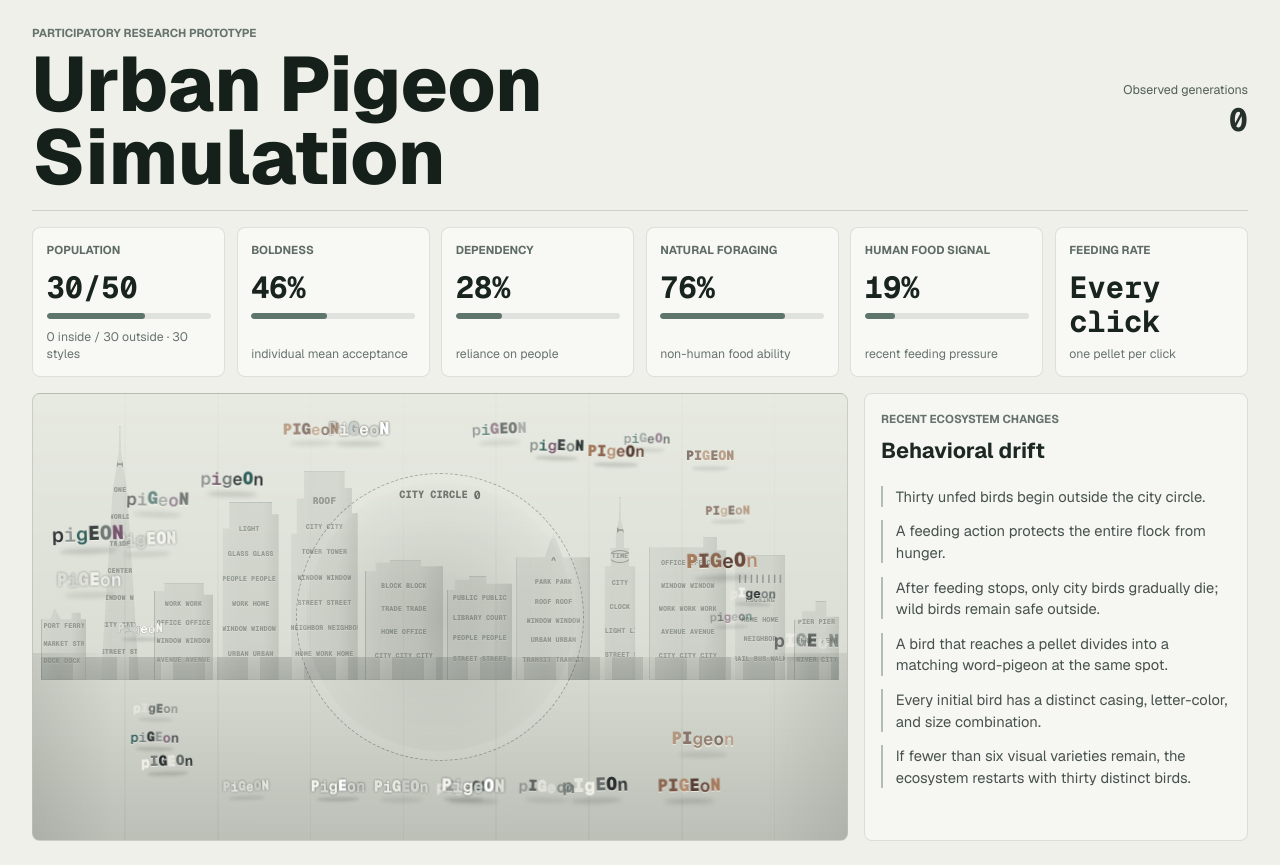
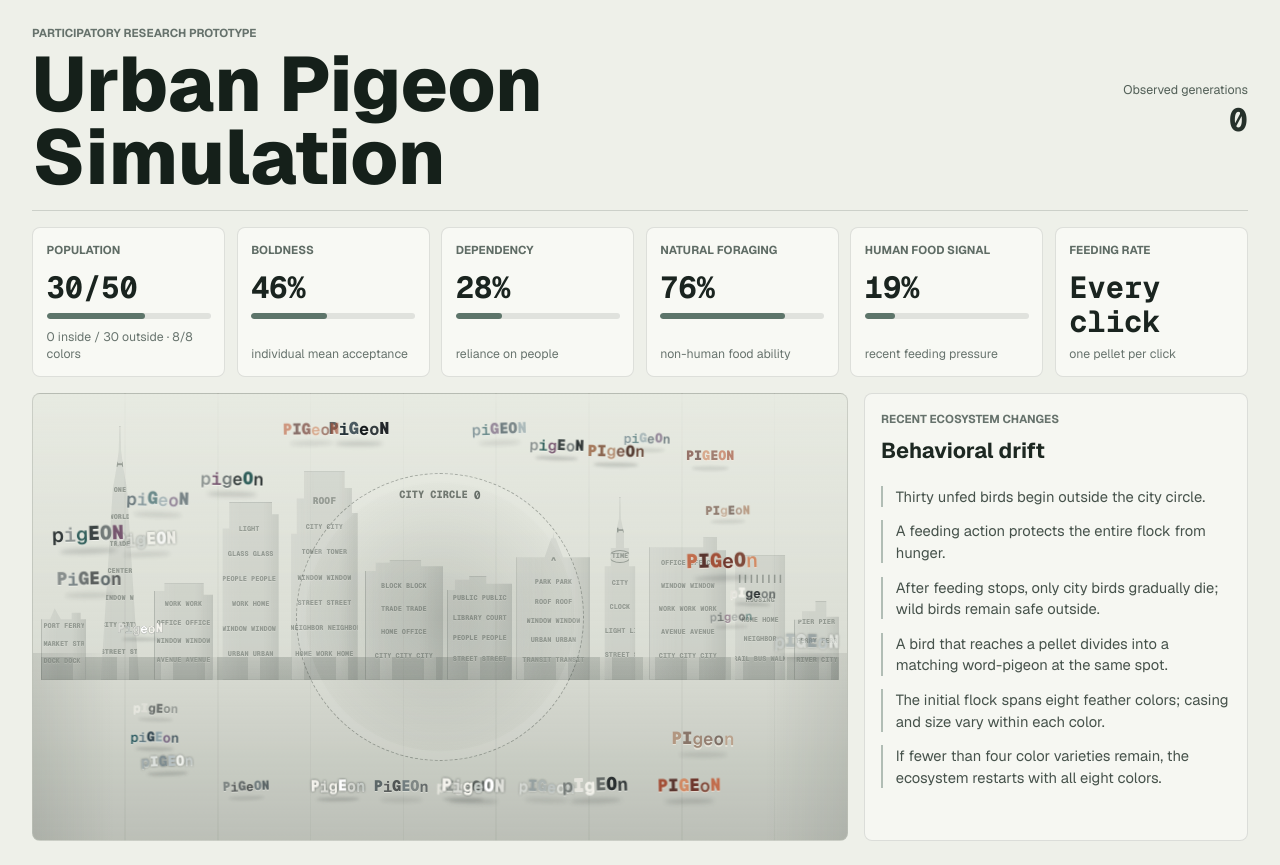
Before and after one commit to Ketian-LI/urban-wildlife-simulation, a Next.js app: page / in a window 1280 px wide. Built offline with nearby package versions, Linux system fonts and the light colour scheme.

Commit message:
Classify pigeon diversity by eight colors

```diff
--- a/app/globals.css
+++ b/app/globals.css
@@ -500,6 +500,22 @@ h2 {
   text-shadow: 0 1px 0 rgba(255, 247, 236, 0.72);
 }
 
+.pigeon-word-blue-grey .pigeon-word-label {
+  text-shadow: 0 1px 0 rgba(228, 238, 239, 0.5);
+}
+
+.pigeon-word-charcoal .pigeon-word-label {
+  font-weight: 680;
+}
+
+.pigeon-word-silver .pigeon-word-label {
+  filter: drop-shadow(0 0 1px rgba(44, 50, 47, 0.55));
+}
+
+.pigeon-word-rust .pigeon-word-label {
+  text-shadow: 0 1px 0 rgba(255, 236, 224, 0.58);
+}
+
 .pigeon-word-claiming {
   z-index: 7;
 }
--- a/app/simulation.tsx
+++ b/app/simulation.tsx
@@ -2,17 +2,26 @@
 
 import { useEffect, useMemo, useRef, useState } from "react";
 
-const STORAGE_KEY = "urban-pigeon-collective-v4";
+const STORAGE_KEY = "urban-pigeon-collective-v5";
 const INITIAL_PIGEONS = 30;
 const MAX_PIGEONS = 50;
-const MIN_STYLE_VARIETIES = 6;
+const TOTAL_COLOR_VARIETIES = 8;
+const MIN_COLOR_VARIETIES = 4;
 const GENERATION_SECONDS = 12;
 const HUNGER_INTERVAL_SECONDS = 1;
 const FEEDING_SAFETY_MS = 5000;
 const SPLIT_ANIMATION_MS = 1800;
 const CITY_FOOD_DETECTION_RADIUS = 24;
 
-type Plumage = "grey" | "white" | "spotted" | "brown";
+type Plumage =
+  | "grey"
+  | "white"
+  | "spotted"
+  | "brown"
+  | "blue-grey"
+  | "charcoal"
+  | "silver"
+  | "rust";
 
 type PigeonAgent = {
   id: number;
@@ -78,17 +87,30 @@ const initialEvents = [
   "A feeding action protects the entire flock from hunger.",
   "After feeding stops, only city birds gradually die; wild birds remain safe outside.",
   "A bird that reaches a pellet divides into a matching word-pigeon at the same spot.",
-  "Every initial bird has a distinct casing, letter-color, and size combination.",
-  "If fewer than six visual varieties remain, the ecosystem restarts with thirty distinct birds.",
+  "The initial flock spans eight feather colors; casing and size vary within each color.",
+  "If fewer than four color varieties remain, the ecosystem restarts with all eight colors.",
 ];
 
 const pigeonLetters = "pigeon";
-const plumageOrder: Plumage[] = ["grey", "white", "spotted", "brown"];
+const plumageOrder: Plumage[] = [
+  "grey",
+  "white",
+  "spotted",
+  "brown",
+  "blue-grey",
+  "charcoal",
+  "silver",
+  "rust",
+];
 const featherPalettes: Record<Plumage, string[]> = {
   grey: ["#303737", "#727a79", "#315f5b", "#76566f", "#8d9492", "#3d4544"],
   white: ["#f8f7f0", "#dedfd9", "#f3f2ec", "#c9cfca", "#ffffff", "#d9dbd5"],
   spotted: ["#363c3c", "#f1f0e9", "#777d7a", "#292f30", "#e4e3dc", "#666c69"],
   brown: ["#563e34", "#8b6650", "#a57a5d", "#67483a", "#b18b6f", "#755445"],
+  "blue-grey": ["#334650", "#5f7780", "#2f5d62", "#6f5a78", "#8ea2a8", "#43545c"],
+  charcoal: ["#161b1d", "#343c3f", "#26343a", "#4a5960", "#23272a", "#5c6466"],
+  silver: ["#c5ccca", "#9ea9aa", "#dce0dc", "#7e8c90", "#b6c0c2", "#eef0eb"],
+  rust: ["#6e362c", "#a14f38", "#c16d4d", "#7f4a3b", "#d18a64", "#59352f"],
 };
 
 function clamp(value: number, min: number, max: number) {
@@ -121,8 +143,8 @@ function pigeonStyleSignature(
   ].join(":");
 }
 
-function pigeonStyleVarietyCount(pigeons: PigeonAgent[]) {
-  return new Set(pigeons.map(pigeonStyleSignature)).size;
+function pigeonColorVarietyCount(pigeons: PigeonAgent[]) {
+  return new Set(pigeons.map((pigeon) => pigeon.plumage)).size;
 }
 
 function pigeonLetterPalette(
@@ -235,18 +257,18 @@ function makeInitialState(now = Date.now()): EcosystemState {
   };
 }
 
-function restartIfStyleVarietyTooLow(
+function restartIfColorVarietyTooLow(
   state: EcosystemState,
   now = Date.now(),
 ) {
-  const varietyCount = pigeonStyleVarietyCount(state.pigeons);
-  if (varietyCount >= MIN_STYLE_VARIETIES) {
+  const colorVarietyCount = pigeonColorVarietyCount(state.pigeons);
+  if (colorVarietyCount >= MIN_COLOR_VARIETIES) {
     return state;
   }
 
   const restarted = makeInitialState(now);
   restarted.events = [
-    `Style diversity fell to ${varietyCount}; the ecosystem restarted with ${INITIAL_PIGEONS} distinct birds.`,
+    `Color diversity fell to ${colorVarietyCount}; the ecosystem restarted with ${INITIAL_PIGEONS} birds spanning all ${TOTAL_COLOR_VARIETIES} colors.`,
     ...initialEvents,
   ].slice(0, 6);
   return restarted;
@@ -364,7 +386,7 @@ function applyHungerDeaths(
 }
 
 function advanceState(current: EcosystemState, now = Date.now()): EcosystemState {
-  const diversityChecked = restartIfStyleVarietyTooLow(current, now);
+  const diversityChecked = restartIfColorVarietyTooLow(current, now);
   if (diversityChecked !== current) {
     return diversityChecked;
   }
@@ -444,7 +466,7 @@ function advanceState(current: EcosystemState, now = Date.now()): EcosystemState
   }
 
   next.lastUpdated = now;
-  return restartIfStyleVarietyTooLow(next, now);
+  return restartIfColorVarietyTooLow(next, now);
 }
 
 function loadState() {
@@ -649,7 +671,7 @@ function feedPigeonState(
     );
   }
 
-  return restartIfStyleVarietyTooLow(next, bornAt);
+  return restartIfColorVarietyTooLow(next, bornAt);
 }
 
 function rejectFoodState(
@@ -680,7 +702,7 @@ function rejectFoodState(
 function metricDetails(state: EcosystemState): Metric[] {
   const meanBoldness = averageBoldness(state.pigeons);
   const insideCount = state.pigeons.filter((pigeon) => pigeon.hasAcceptedFood).length;
-  const styleVarietyCount = pigeonStyleVarietyCount(state.pigeons);
+  const colorVarietyCount = pigeonColorVarietyCount(state.pigeons);
 
   return [
     {
@@ -688,7 +710,7 @@ function metricDetails(state: EcosystemState): Metric[] {
       value: `${state.pigeons.length}/${MAX_PIGEONS}`,
       detail: `${insideCount} inside / ${
         state.pigeons.length - insideCount
-      } outside · ${styleVarietyCount} styles`,
+      } outside · ${colorVarietyCount}/${TOTAL_COLOR_VARIETIES} colors`,
       percent: state.pigeons.length / MAX_PIGEONS,
     },
     {
```
Also changed, not shown: 1 other file (tests, documents, lock files or other folders).
